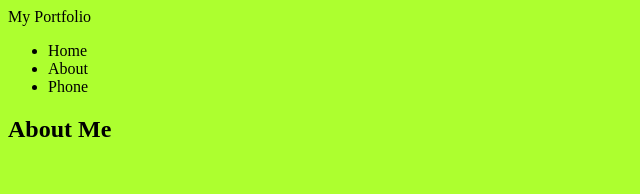
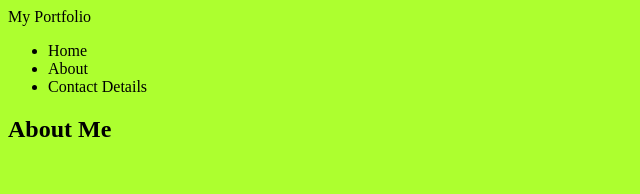
Before and after one commit to mbekomzazi-hash/mbekomzazi-hash-personalWebsite, a plain HTML site: page index.html in a window 1280 px wide. Shown: the top 194 px of the page, 0-640 px from the left. Drawn offline with Linux system fonts and the light colour scheme.

Commit message:
Second commit

```diff
--- a/index.html
+++ b/index.html
@@ -21,7 +21,7 @@ p {
     <ul>
         <li>Home</li>
         <li>About</li>
-        <li>Phone</li>
+        <li>Contact Details</li>
     </ul>
 </nav>
 <div class="container">
```
